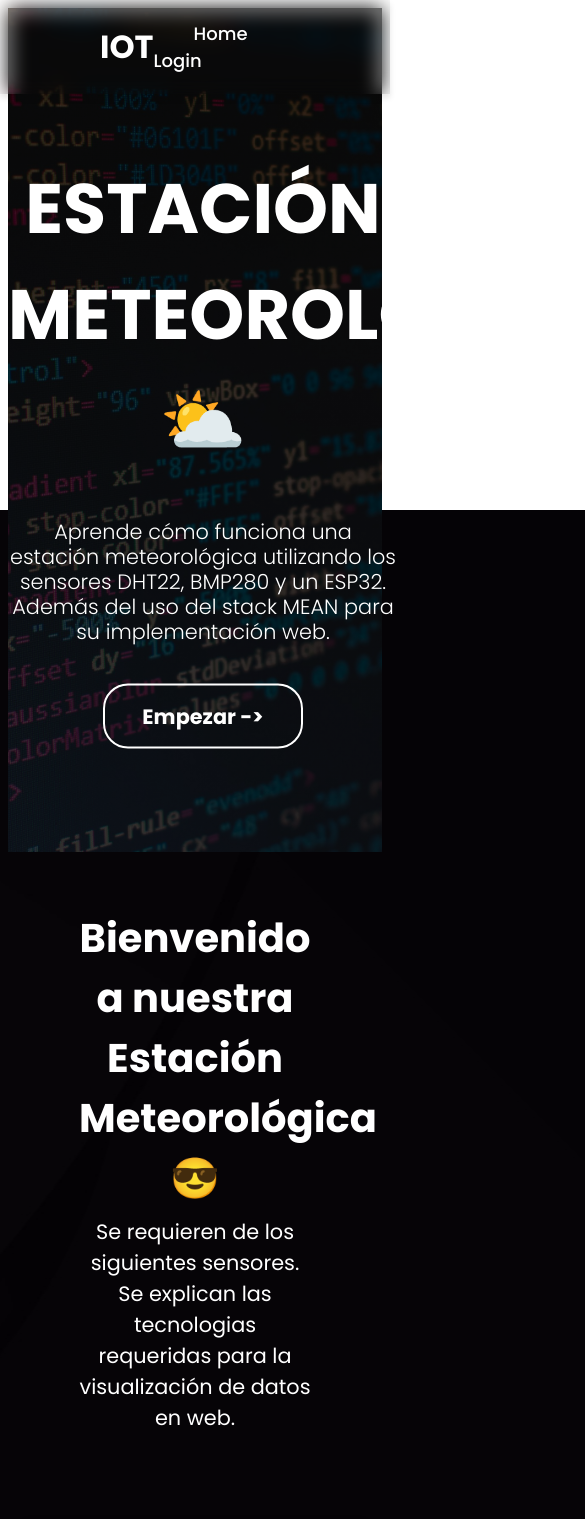
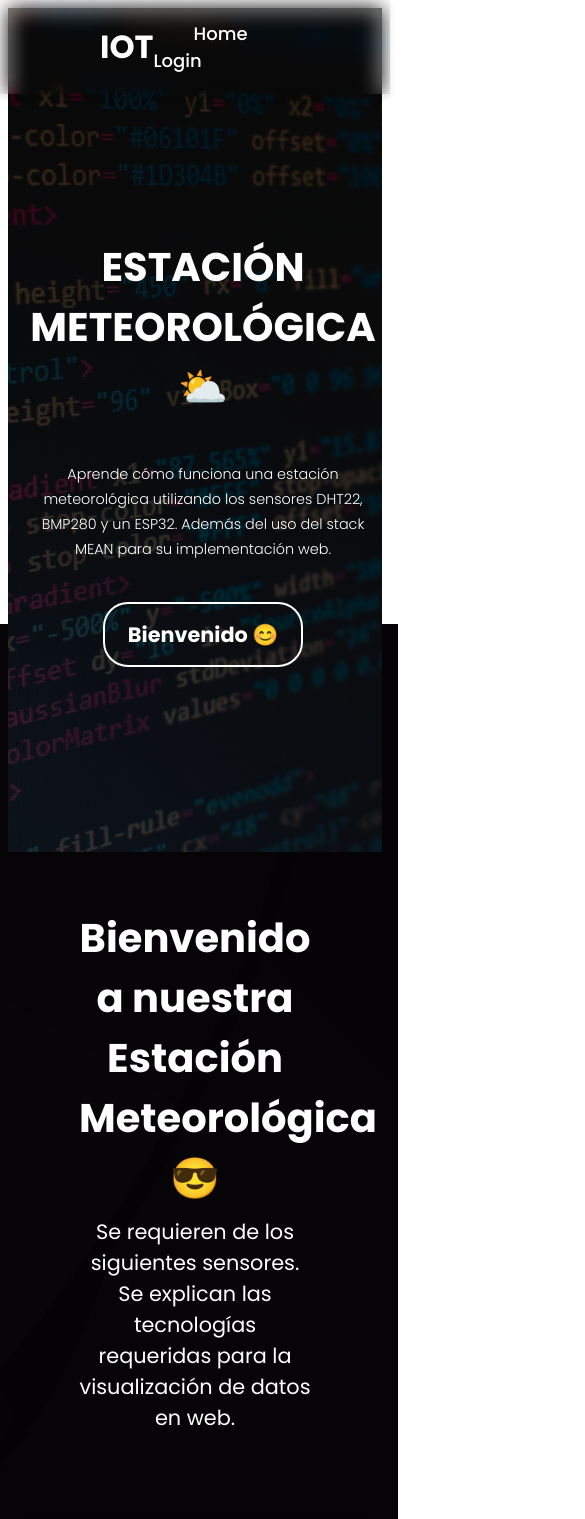
Before and after one commit to steven20012500/login, an Angular app: page /home in a window 390 px wide. Shown: the top 1519 px of the page, 585 px wide, since content can reach past the window. Built offline with nearby package versions, Linux system fonts and the light colour scheme.

Commit message:
Responsive for Ipad Mini

```diff
--- a/src/app/home/home.component.css
+++ b/src/app/home/home.component.css
@@ -1,5 +1,4 @@
 @import url('https://fonts.googleapis.com/css2?family=Poppins:wght@300;400;500;600;700&display=swap');
-
 
 * {
     margin: 0;
@@ -25,6 +24,8 @@
     transform: translateY(-50%);
     text-align: center;
     color: white;
+    padding: 0 20px;
+    /* Añadido para asegurar que el contenido no toque los bordes en pantallas más pequeñas */
 }
 
 .contenido-banner h1 {
@@ -64,7 +65,6 @@ button:hover {
     font-weight: 100;
     line-height: 25px;
 }
-
 
 body {
     display: flex;
@@ -182,23 +182,59 @@ body {
     letter-spacing: 1px;
 }
 
-.card:hover .front {
+.card.flip .front {
     transform: perspective(600px) rotateY(180deg);
 }
 
-.card:hover .back {
+.card.flip .back {
     transform: perspective(600px) rotateY(360deg);
 }
 
+/* Media Queries */
 @media (max-width: 768px) {
+    .contenido-banner h1 {
+        font-size: 50px;
+    }
+
+    .contenido-banner p {
+        font-size: 1rem;
+    }
+
     .content {
         grid-template-columns: repeat(2, 1fr);
+    }
+
+    .info-description,
+    .info-image {
+        width: 100%;
+    }
+
+    .info-container {
+        flex-direction: column;
+        align-items: center;
+        text-align: center;
+    }
+
+    .info-description {
+        padding-left: 0;
     }
 }
 
 @media (max-width: 576px) {
+    .contenido-banner h1 {
+        font-size: 40px;
+    }
+
+    .contenido-banner p {
+        font-size: 0.9rem;
+    }
+
     .content {
         grid-template-columns: 1fr;
+    }
+
+    .info-description {
+        padding: 20px;
     }
 }
 
@@ -213,13 +249,9 @@ body {
 .info-container {
     display: flex;
     align-items: center;
-    /* Alinea verticalmente al centro */
     justify-content: space-between;
-    /* Espacio entre imagen y descripción */
     max-width: 1200px;
-    /* Ajusta según sea necesario */
     margin: 0 auto;
-    /* Centra el contenedor */
 }
 
 .info-image {
@@ -246,7 +278,7 @@ body {
     color: white;
 }
 
-/*Cards*/
+/* Cards */
 .info-container {
     display: flex;
     justify-content: space-between;
@@ -254,7 +286,6 @@ body {
     max-width: 1200px;
     width: 100%;
     gap: 20px;
-    /* Espacio entre tarjetas */
 }
 
 .info-card {
@@ -263,7 +294,6 @@ body {
     padding: 20px;
     text-align: center;
     width: calc(25% - 20px);
-    /* 4 tarjetas por fila con espacio entre ellas */
     box-shadow: 0 4px 8px rgba(0, 0, 0, 0.1);
     transition: transform 0.3s ease;
 }
--- a/src/app/home/home.component.html
+++ b/src/app/home/home.component.html
@@ -4,7 +4,7 @@
         <p><br>Aprende cómo funciona una estación meteorológica utilizando los sensores DHT22, BMP280 y un
             ESP32. Además del uso del stack MEAN para su implementación web.</p>
         <a href="#inicio">
-            <button type="button">Empezar -> </button>
+            <button type="button">Bienvenido 😊 </button>
         </a>
     </div>
 </div>
@@ -12,11 +12,11 @@
 <div class="container" id="inicio">
     <div class="header-content">
         <h1>Bienvenido a nuestra Estación Meteorológica 😎</h1>
-        <p>Se requieren de los siguientes sensores. Se explican las tecnologias requeridas para la visualización de
+        <p>Se requieren de los siguientes sensores. Se explican las tecnologías requeridas para la visualización de
             datos en web.</p>
     </div>
     <div class="content">
-        <div class="card">
+        <div class="card" [class.flip]="bmp280Flip" (click)="flipCard('bmp280')">
             <div class="face front">
                 <img src="/BMP.jpg" alt="Sensor BMP280">
                 <h3>BMP280</h3>
@@ -27,11 +27,12 @@
                     funcionamiento está basado en la relación entre presión del aire y la altitud.</p>
                 <div class="link">
                     <a href="https://naylampmechatronics.com/sensores-posicion-inerciales-gps/358-sensor-de-presion-bmp280.html"
-                        target="_blank">Conoce mas😏</a>
+                        target="_blank">Conoce más 😏</a>
                 </div>
             </div>
         </div>
-        <div class="card">
+
+        <div class="card" [class.flip]="dht22Flip" (click)="flipCard('dht22')">
             <div class="face front">
                 <img src="/DHT22.jpg" alt="Sensor DHT22">
                 <h3>DHT22</h3>
@@ -39,15 +40,16 @@
             <div class="face back">
                 <h3>Sensor DHT22</h3>
                 <p>Sensor digital de temperatura y humedad relativa, buen rendimiento y bajo costo. Usa un sensor
-                    capacitivo de humedad y un termistor para medir el aire circundante, muestra los datos mediante
-                    una señal digital.</p>
+                    capacitivo de humedad y un termistor para medir el aire circundante, muestra los datos mediante una
+                    señal digital.</p>
                 <div class="link">
                     <a href="https://naylampmechatronics.com/sensores-temperatura-y-humedad/58-sensor-de-temperatura-y-humedad-relativa-dht22-am2302.html"
-                        target="_blank">Conoce mas😏</a>
+                        target="_blank">Conoce más 😏</a>
                 </div>
             </div>
         </div>
-        <div class="card">
+
+        <div class="card" [class.flip]="esp32Flip" (click)="flipCard('esp32')">
             <div class="face front">
                 <img src="/Esp.jpg" alt="Esp32">
                 <h3>ESP32</h3>
@@ -57,7 +59,7 @@
                 <p>Es muy superior, en capacidades, a un Arduino UNO. En su diagrama de bloques se puede apreciar un
                     microprocesador de 32-bits (dual core o single core), comunicación inalámbrica Wifi y Bluetooth.</p>
                 <div class="link">
-                    <a href="https://programarfacil.com/esp8266/esp32/" target="_blank">Conoce mas😏</a>
+                    <a href="https://programarfacil.com/esp8266/esp32/" target="_blank">Conoce más 😏</a>
                 </div>
             </div>
         </div>
@@ -71,8 +73,13 @@
             <h2>¿Qué es el stack MEAN?</h2>
             <p>MEAN es un acrónimo que representa un conjunto de tecnologías JavaScript de código abierto, muy populares
                 en el desarrollo web.
-                Una de las principales ventajas es que utiliza JavaScript tanto en el frontend (Angular) como en el backend (Node.js y Express.js). Esto simplifica el desarrollo al permitir a los desarrolladores utilizar un solo lenguaje en toda la aplicación, lo que reduce la curva de aprendizaje y facilita la gestión del código.
-                Tanto MongoDB como Node.js son conocidos por su capacidad para manejar grandes volúmenes de datos y cargas de trabajo elevadas. Esto hace que el stack MEAN sea ideal para aplicaciones que necesitan crecer y adaptarse a un aumento en el número de usuarios.
+                Una de las principales ventajas es que utiliza JavaScript tanto en el frontend (Angular) como en el
+                backend (Node.js y Express.js). Esto simplifica el desarrollo al permitir a los desarrolladores utilizar
+                un solo lenguaje en toda la aplicación, lo que reduce la curva de aprendizaje y facilita la gestión del
+                código.
+                Tanto MongoDB como Node.js son conocidos por su capacidad para manejar grandes volúmenes de datos y
+                cargas de trabajo elevadas. Esto hace que el stack MEAN sea ideal para aplicaciones que necesitan crecer
+                y adaptarse a un aumento en el número de usuarios.
             </p>
         </div>
     </div>
@@ -93,33 +100,44 @@
             escalable.</p>
     </div>
     <div class="info-card">
-        <svg xmlns="http://www.w3.org/2000/svg" class="icon icon-tabler icon-tabler-brand-nodejs" width="60" height="60" viewBox="0 0 24 24" stroke-width="1.5" stroke="#ffbf00" fill="none" stroke-linecap="round" stroke-linejoin="round">
-            <path stroke="none" d="M0 0h24v24H0z" fill="none"/>
-            <path d="M9 9v8.044a2 2 0 0 1 -2.996 1.734l-1.568 -.9a3 3 0 0 1 -1.436 -2.561v-6.635a3 3 0 0 1 1.436 -2.56l6 -3.667a3 3 0 0 1 3.128 0l6 3.667a3 3 0 0 1 1.436 2.561v6.634a3 3 0 0 1 -1.436 2.56l-6 3.667a3 3 0 0 1 -3.128 0" />
+        <svg xmlns="http://www.w3.org/2000/svg" class="icon icon-tabler icon-tabler-brand-nodejs" width="60" height="60"
+            viewBox="0 0 24 24" stroke-width="1.5" stroke="#ffbf00" fill="none" stroke-linecap="round"
+            stroke-linejoin="round">
+            <path stroke="none" d="M0 0h24v24H0z" fill="none" />
+            <path
+                d="M9 9v8.044a2 2 0 0 1 -2.996 1.734l-1.568 -.9a3 3 0 0 1 -1.436 -2.561v-6.635a3 3 0 0 1 1.436 -2.56l6 -3.667a3 3 0 0 1 3.128 0l6 3.667a3 3 0 0 1 1.436 2.561v6.634a3 3 0 0 1 -1.436 2.56l-6 3.667a3 3 0 0 1 -3.128 0" />
             <path d="M17 9h-3.5a1.5 1.5 0 0 0 0 3h2a1.5 1.5 0 0 1 0 3h-3.5" />
-          </svg>
+        </svg>
         <h2>Angular</h2>
-        <p>Framework de fronted para construir aplicaciones de una sola página con TypeScript. Divide la interfaz en componentes reutilizables.</p>
+        <p>Framework de fronted para construir aplicaciones de una sola página con TypeScript. Divide la interfaz en
+            componentes reutilizables.</p>
     </div>
     <div class="info-card">
-        <svg xmlns="http://www.w3.org/2000/svg" class="icon icon-tabler icon-tabler-brand-angular" width="60" height="60" viewBox="0 0 24 24" stroke-width="1.5" stroke="#ff4500" fill="none" stroke-linecap="round" stroke-linejoin="round">
-            <path stroke="none" d="M0 0h24v24H0z" fill="none"/>
-            <path d="M5.428 17.245l6.076 3.471a1 1 0 0 0 .992 0l6.076 -3.471a1 1 0 0 0 .495 -.734l1.323 -9.704a1 1 0 0 0 -.658 -1.078l-7.4 -2.612a1 1 0 0 0 -.665 0l-7.399 2.613a1 1 0 0 0 -.658 1.078l1.323 9.704a1 1 0 0 0 .495 .734z" />
+        <svg xmlns="http://www.w3.org/2000/svg" class="icon icon-tabler icon-tabler-brand-angular" width="60"
+            height="60" viewBox="0 0 24 24" stroke-width="1.5" stroke="#ff4500" fill="none" stroke-linecap="round"
+            stroke-linejoin="round">
+            <path stroke="none" d="M0 0h24v24H0z" fill="none" />
+            <path
+                d="M5.428 17.245l6.076 3.471a1 1 0 0 0 .992 0l6.076 -3.471a1 1 0 0 0 .495 -.734l1.323 -9.704a1 1 0 0 0 -.658 -1.078l-7.4 -2.612a1 1 0 0 0 -.665 0l-7.399 2.613a1 1 0 0 0 -.658 1.078l1.323 9.704a1 1 0 0 0 .495 .734z" />
             <path d="M9 15l3 -8l3 8" />
             <path d="M10 13h4" />
-          </svg>
+        </svg>
         <h2>Node.js</h2>
         <p>Un entorno de ejecución para JavaScript en el servidor que permite construir aplicaciones de red escalables.
         </p>
     </div>
     <div class="info-card">
-        <svg xmlns="http://www.w3.org/2000/svg" class="icon icon-tabler icon-tabler-hexagon-letter-e" width="60" height="60" viewBox="0 0 24 24" stroke-width="1.5" stroke="#ff9300" fill="none" stroke-linecap="round" stroke-linejoin="round">
-            <path stroke="none" d="M0 0h24v24H0z" fill="none"/>
-            <path d="M19.875 6.27a2.225 2.225 0 0 1 1.125 1.948v7.284c0 .809 -.443 1.555 -1.158 1.948l-6.75 4.27a2.269 2.269 0 0 1 -2.184 0l-6.75 -4.27a2.225 2.225 0 0 1 -1.158 -1.948v-7.285c0 -.809 .443 -1.554 1.158 -1.947l6.75 -3.98a2.33 2.33 0 0 1 2.25 0l6.75 3.98h-.033z" />
+        <svg xmlns="http://www.w3.org/2000/svg" class="icon icon-tabler icon-tabler-hexagon-letter-e" width="60"
+            height="60" viewBox="0 0 24 24" stroke-width="1.5" stroke="#ff9300" fill="none" stroke-linecap="round"
+            stroke-linejoin="round">
+            <path stroke="none" d="M0 0h24v24H0z" fill="none" />
+            <path
+                d="M19.875 6.27a2.225 2.225 0 0 1 1.125 1.948v7.284c0 .809 -.443 1.555 -1.158 1.948l-6.75 4.27a2.269 2.269 0 0 1 -2.184 0l-6.75 -4.27a2.225 2.225 0 0 1 -1.158 -1.948v-7.285c0 -.809 .443 -1.554 1.158 -1.947l6.75 -3.98a2.33 2.33 0 0 1 2.25 0l6.75 3.98h-.033z" />
             <path d="M14 8h-4v8h4" />
             <path d="M10 12h2.5" />
-          </svg>
+        </svg>
         <h2>Express</h2>
-        <p>Framework backend más popular para Node. Diseñado para construir aplicaciones web de una sola página, multipágina e híbridas.</p>
+        <p>Framework backend más popular para Node. Diseñado para construir aplicaciones web de una sola página,
+            multipágina e híbridas.</p>
     </div>
 </div>
```
Also changed, not shown: src/app/home/home.component.ts (+13 -1 lines), src/app/app.module.ts (line endings or trailing spaces).
